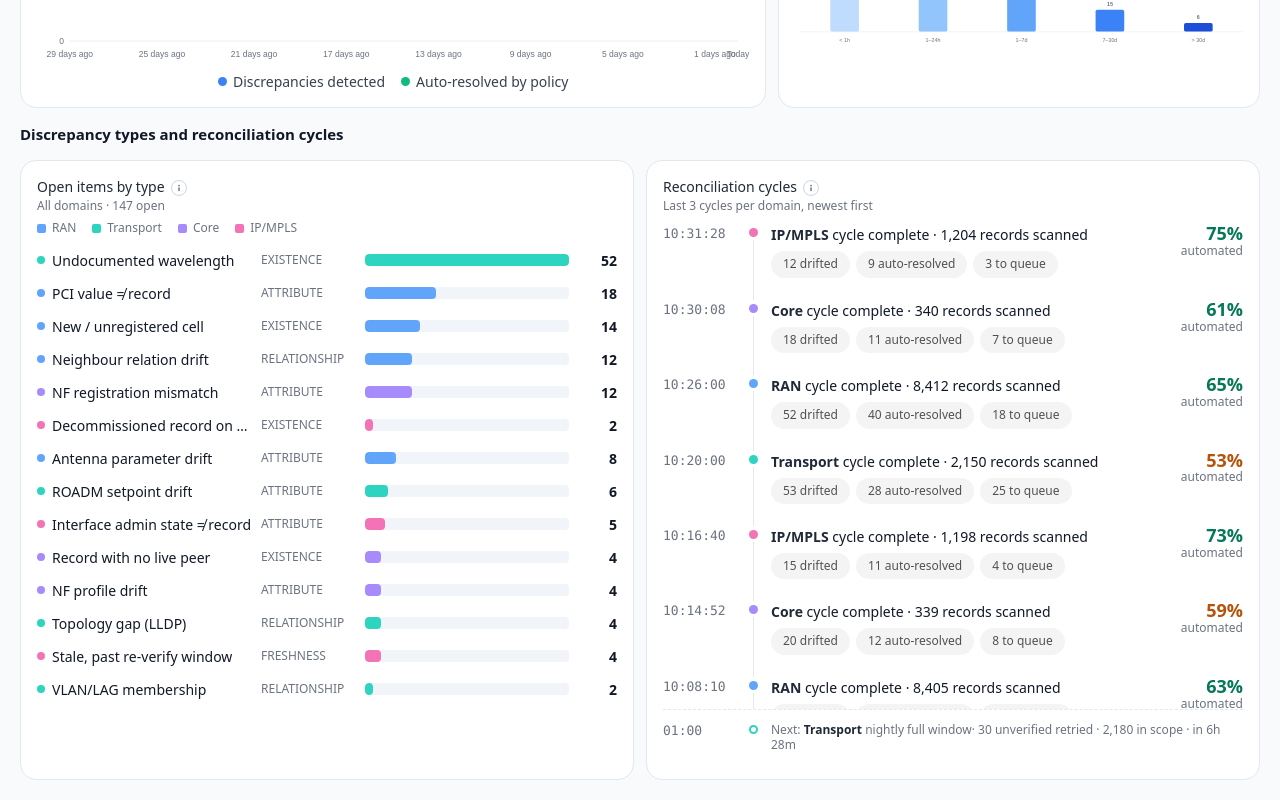
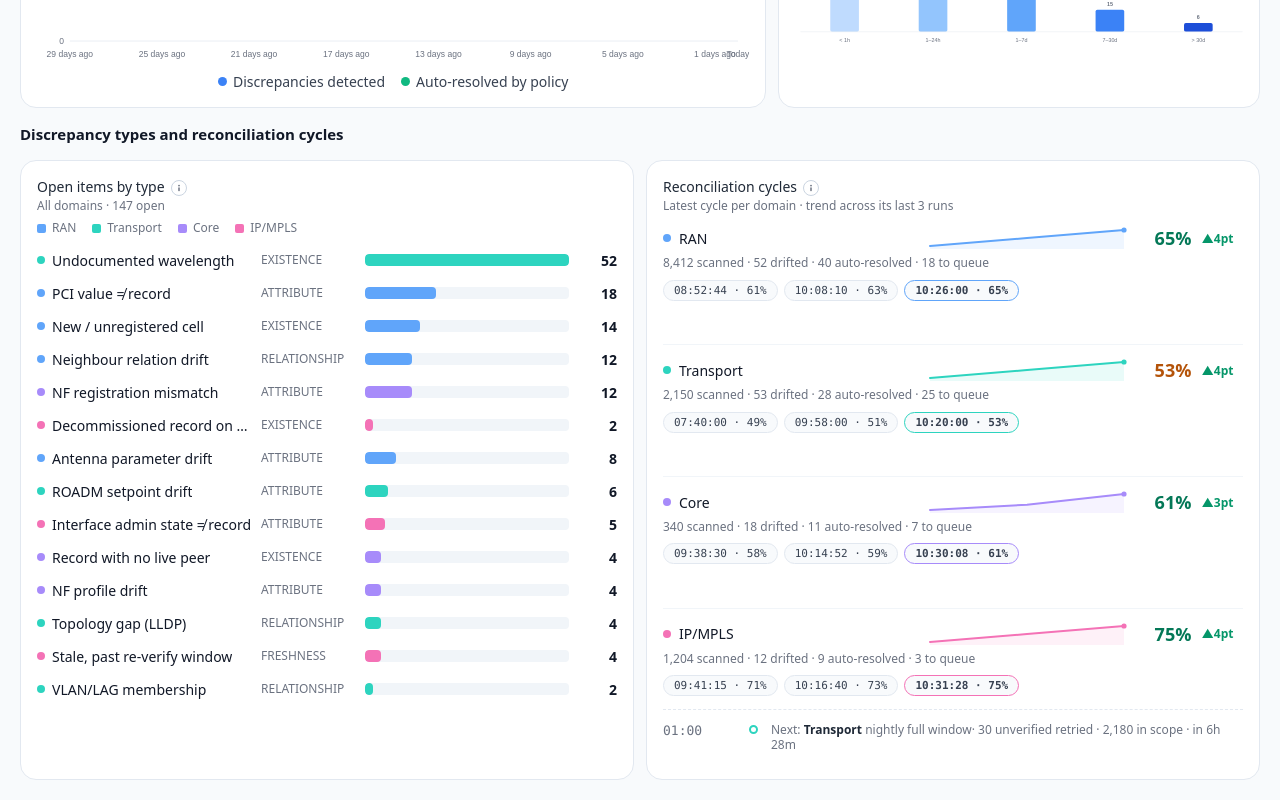
Before and after one commit to jayesh-vision/Discovery-and-Inventory, a React (Vite) app: page /discovery/insights in a window 1280 px wide. Shown: the part 2516-3316 px from the top of the page. Built offline with nearby package versions, Linux system fonts and the light colour scheme.

Commit message:
Reconciliation cycles design has been updated

```diff
--- a/src/screens/Insights.tsx
+++ b/src/screens/Insights.tsx
@@ -78,7 +78,7 @@ const CARD_DEF: Record<string, string> = {
   'Detected vs auto-resolved, per day': 'New discrepancies found each day, and how many were closed automatically by policy without an engineer.',
   'Age of open discrepancies': 'How long the currently open discrepancies have sat unresolved — the older the bucket, the more attention it likely needs.',
   'Open items by type': 'The open backlog broken down by the specific kind of discrepancy, so the most common failure patterns stand out.',
-  'Reconciliation cycles': 'The last few completed reconciliation runs for each domain, newest first, and what’s scheduled to run next.'
+  'Reconciliation cycles': 'Each domain’s last 3 completed reconciliation runs, trended oldest to newest, plus what’s scheduled to run next.'
 };
 
 const DomainDot = ({ domain }: { domain: DomainKey }) => (
@@ -558,32 +558,63 @@ export default function Insights() {
 
         <Card style={{ display: 'flex', flexDirection: 'column', height: '620px' }}>
           <span className="vw-card-title-sm">Reconciliation cycles<InfoTip text={CARD_DEF['Reconciliation cycles']} label="What this timeline shows" /></span>
-          <div className="vw-card-metric-label-sub" style={{ marginTop: '2px' }}>Last 3 cycles per domain, newest first</div>
-          <div style={{ flex: '1 1 auto', minHeight: 0, overflowY: 'auto' }}>
-            {RECONCILE_CYCLE_ROWS.map((c, i) => (
-              <div key={`${c.domain}-${c.when}`} className="is-click" tabIndex={0} onClick={() => setDrawer({ kind: 'cycle', row: c })}
-                onKeyDown={e => { if (e.key === 'Enter' || e.key === ' ') { e.preventDefault(); setDrawer({ kind: 'cycle', row: c }); } }}
-                aria-label={`View ${DOMAIN_LABEL[c.domain]} cycle details`}
-                style={{ display: 'grid', gridTemplateColumns: '4.5rem 20px 1fr auto', columnGap: 'var(--vw-space-sm)', alignItems: 'flex-start', padding: '11px 0' }}>
-                <span className="mono vw-card-metric-label-sub" style={{ paddingTop: '2px' }}>{c.when}</span>
-                <span style={{ position: 'relative', alignSelf: 'stretch' }}>
-                  <span style={{ position: 'absolute', left: 6, top: 4, width: 9, height: 9, borderRadius: '50%', background: DOMAIN_HEX[c.domain], boxShadow: '0 0 0 3px var(--vw-color-white)' }} />
-                  {i < RECONCILE_CYCLE_ROWS.length - 1 && <span style={{ position: 'absolute', left: 10, top: 16, bottom: -22, width: 1, background: 'var(--vw-color-slate-200)' }} />}
-                </span>
-                <div style={{ minWidth: 0 }}>
-                  <div className="vw-value"><b style={{ color: cv('gray', 800) }}>{DOMAIN_LABEL[c.domain]}</b> cycle complete · {c.scanned.toLocaleString('en-IN')} records scanned</div>
-                  <div className="row" style={{ gap: '6px', flexWrap: 'wrap', marginTop: '6px' }}>
-                    <Chip tone="neutral">{c.drifted} drifted</Chip>
-                    <Chip tone="neutral">{c.autoResolved} auto-resolved</Chip>
-                    <Chip tone="neutral">{c.queue} to queue</Chip>
+          <div className="vw-card-metric-label-sub" style={{ marginTop: '2px' }}>Latest cycle per domain · trend across its last 3 runs</div>
+          {/* space-between over 4 fixed domain blocks, rather than a plain
+              stack, so the leftover height below this card's much shorter
+              new content (vs. the 12-row version this replaced) spreads out
+              as breathing room between domains instead of collecting into
+              one dead gap above the "Next" footer — this card still shares
+              its sibling's fixed 620px height for row alignment. */}
+          <div style={{ flex: '1 1 auto', minHeight: 0, overflowY: 'auto', display: 'flex', flexDirection: 'column', justifyContent: 'space-between' }}>
+            {DOMAIN_KEYS.map((d, di) => {
+              /* RECONCILE_CYCLE_ROWS is one global feed sorted newest-first
+                 across all domains — grouping by domain here (rather than
+                 leaving the reader to pick this domain's 3 rows out of the
+                 12 interleaved ones by eye) is what actually makes "last 3
+                 cycles per domain" verifiable at a glance. */
+              const cycles = RECONCILE_CYCLE_ROWS.filter(c => c.domain === d); // newest → oldest, 3 rows
+              const latest = cycles[0];
+              const oldestToNewest = [...cycles].reverse();
+              const delta = latest.touchlessPct - oldestToNewest[0].touchlessPct;
+              return (
+                <div key={d} style={{ padding: '13px 0', borderTop: di ? '1px solid var(--vw-color-slate-100)' : undefined }}>
+                  <div className="row vw-items-center vw-justify-between">
+                    <DomainDot domain={d} />
+                    <div className="row vw-items-center" style={{ gap: '10px' }}>
+                      <Sparkline values={oldestToNewest.map(c => c.touchlessPct)} height={22} hex={DOMAIN_HEX[d]} />
+                      <span className="num" style={{ fontSize: 'var(--vw-font-value-md)', fontWeight: 700, color: cv(latest.touchlessPct >= 60 ? 'emerald' : 'amber', 700), minWidth: '3.4rem', textAlign: 'right' }}>
+                        {latest.touchlessPct}%
+                      </span>
+                      {delta !== 0 && (
+                        <span className="num" style={{ fontSize: '0.75rem', fontWeight: 600, color: cv(delta > 0 ? 'emerald' : 'red', 600), minWidth: '2.6rem' }}>
+                          {delta > 0 ? '▲' : '▼'}{Math.abs(delta)}pt
+                        </span>
+                      )}
+                    </div>
+                  </div>
+                  <div className="vw-card-metric-label-sub" style={{ marginTop: '6px' }}>
+                    {latest.scanned.toLocaleString('en-IN')} scanned · {latest.drifted} drifted · {latest.autoResolved} auto-resolved · {latest.queue} to queue
+                  </div>
+                  <div className="row" style={{ gap: '6px', marginTop: '9px', flexWrap: 'wrap' }}>
+                    {oldestToNewest.map((c, i) => {
+                      const isLatest = i === oldestToNewest.length - 1;
+                      return (
+                        <button key={c.when} className="mono is-click" onClick={() => setDrawer({ kind: 'cycle', row: c })}
+                          title={`View ${DOMAIN_LABEL[d]} cycle detail · ${c.when}`}
+                          style={{
+                            fontSize: '0.6875rem', padding: '3px 10px', borderRadius: '999px', cursor: 'pointer',
+                            background: 'var(--vw-color-slate-50)', color: 'var(--vw-color-gray-700)',
+                            border: `1px solid ${isLatest ? DOMAIN_HEX[d] : 'var(--vw-color-slate-200)'}`,
+                            fontWeight: isLatest ? 700 : 500
+                          }}>
+                          {c.when} · {c.touchlessPct}%
+                        </button>
+                      );
+                    })}
                   </div>
                 </div>
-                <div style={{ textAlign: 'right', flexShrink: 0 }}>
-                  <div className="num" style={{ fontSize: 'var(--vw-font-value-md)', fontWeight: 700, color: cv(c.touchlessPct >= 60 ? 'emerald' : 'amber', 700), lineHeight: 1.1 }}>{c.touchlessPct}%</div>
-                  <div className="vw-card-metric-label-sub">automated</div>
-                </div>
-              </div>
-            ))}
+              );
+            })}
           </div>
           <div style={{ display: 'grid', gridTemplateColumns: '4.5rem 20px 1fr', columnGap: 'var(--vw-space-sm)', alignItems: 'flex-start', padding: '11px 0', borderTop: '1px dashed var(--vw-color-slate-200)', flexShrink: 0 }}>
             <span className="mono vw-card-metric-label-sub" style={{ paddingTop: '2px' }}>{RECONCILE_NEXT.at}</span>
```
